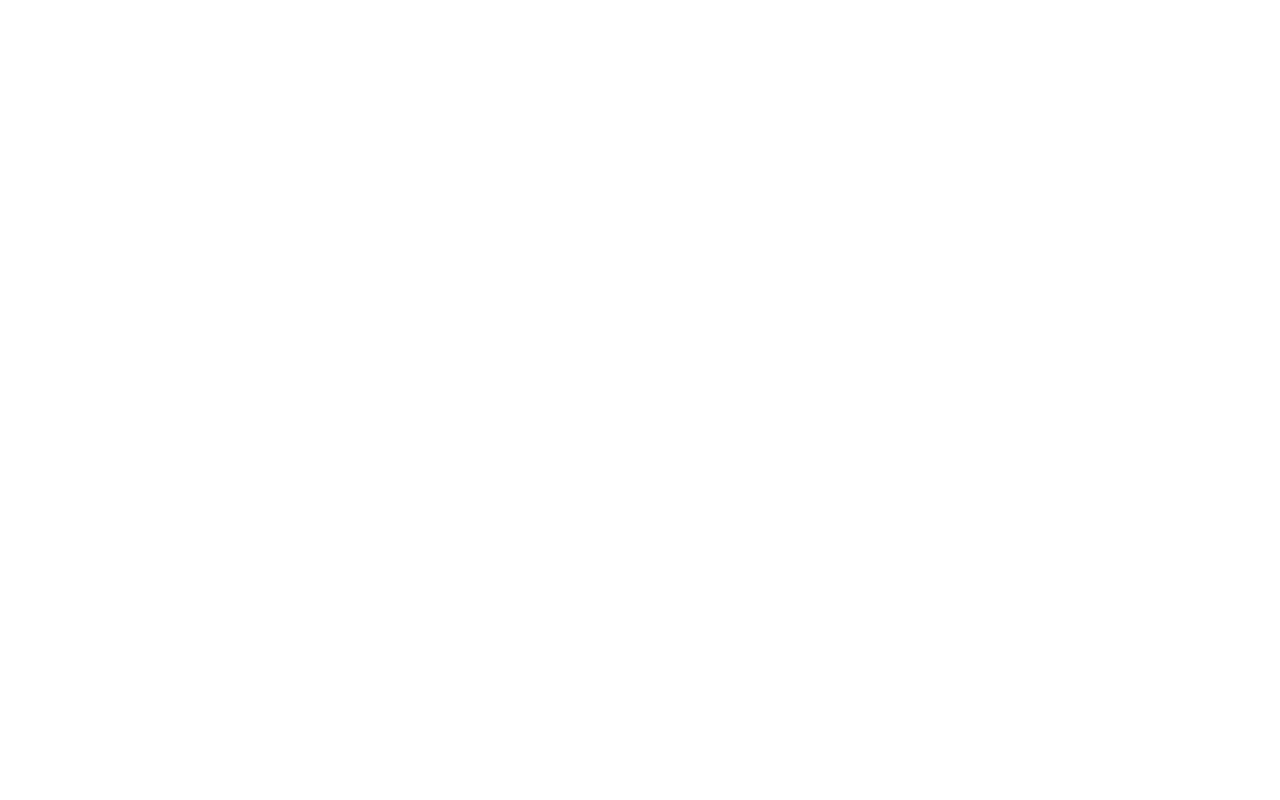
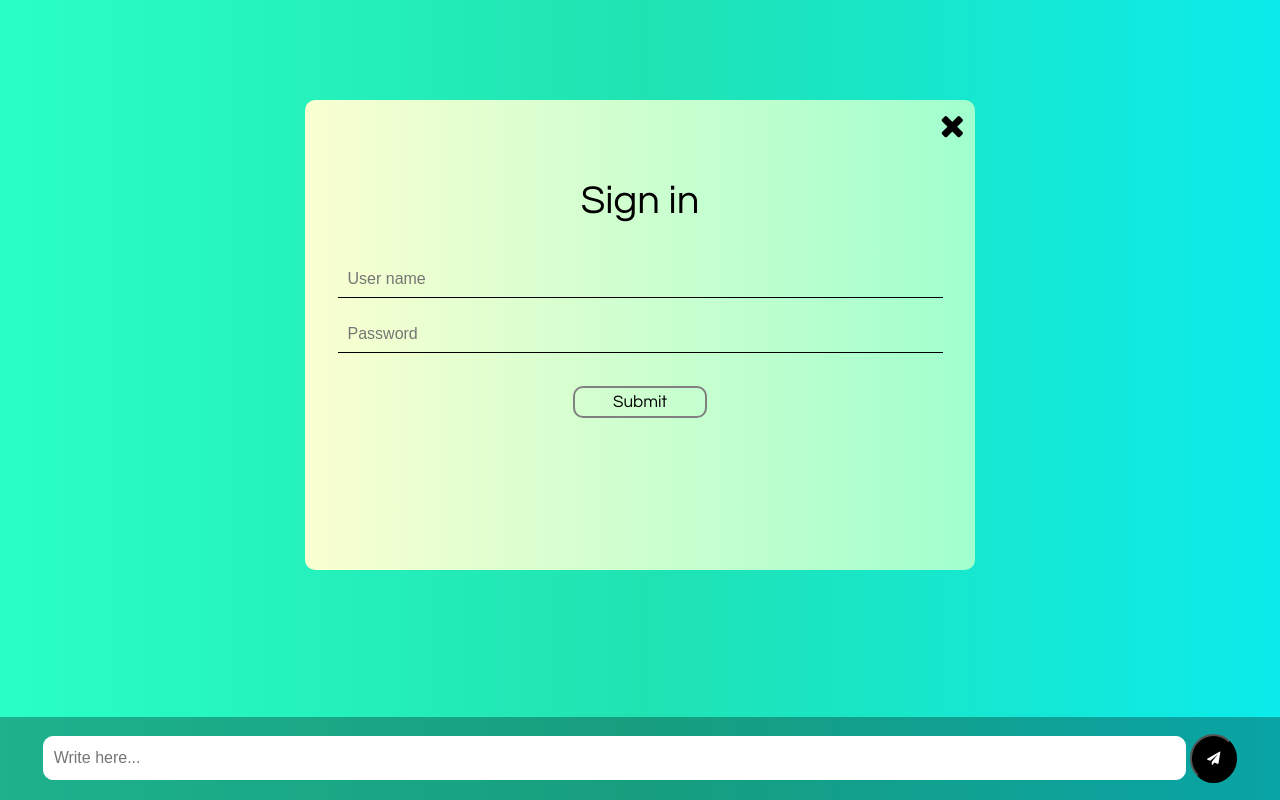
Before and after one commit to suyash-purwar/Chatter, a website: page public/index.html in a window 1280 px wide. Drawn offline with nearby package versions, Linux system fonts and the light colour scheme; no server answers.

Commit message:
Wrote the HTML and CSS part

```diff
--- /dev/null
+++ b/public/chat.js
@@ -0,0 +1,2 @@
+// Make Connection
+const socket = io.connect("http://localhost:3000");
--- a/public/index.html
+++ b/public/index.html
@@ -4,14 +4,62 @@
    <meta charset="UTF-8">
    <meta name="viewport" content="width=device-width, initial-scale=1.0">
    <meta http-equiv="X-UA-Compatible" content="ie=edge">
-   <link rel="stylesheet" href="https://stackpath.bootstrapcdn.com/bootstrap/4.1.0/css/bootstrap.min.css">
+   <script src="https://cdnjs.cloudflare.com/ajax/libs/socket.io/2.1.1/socket.io.js"></script>
+   <link rel = "stylesheet" href = "style.css">
+   <link rel="stylesheet" href="https://cdnjs.cloudflare.com/ajax/libs/font-awesome/4.7.0/css/font-awesome.min.css">
    <title>Chatter</title>
 </head>
-<body>
+<body onload="showPopUp()">
 
+   <div class = "superBox" id = "userBox">
+      <div class = "popUp_Box">
+         <div class="closeBut">
+            <i class = "fa fa-close fa-2x" onclick = "closePopUp()"></i>
+         </div>
+         <center class = "user-input-fields">
+            <p class = "sign_in">Sign in</p>
 
-   <script src="https://cdnjs.cloudflare.com/ajax/libs/jquery/3.3.1/jquery.min.js"></script>
+            <input class = "user_name" type = "text" placeholder = "User name" name = "user_name"/>
+
+            <br><br>
+
+            <input class = "user_password" type = "password" placeholder="Password" name = "user_password"/>
+
+            <div class = "submitBut" onclick = "verifyUser()">Submit</div>
+            </form>
+         </center>
+      </div>
+   </div>
+
+   <div class = "container">
+      <div class = "chat-window">
+         <div id = "output-msg" class = "output-window">
+
+         </div>
+         <div id = "input-window" class = "input-window">
+
+         </div>
+
+         <div class = "send-msg-area">
+            <div class = "input-container">
+               <span>
+                  <input type = "text" class = "msg-box" placeholder = "Write here..." name = "message" id = "message"/>
+                  <button type = "submit" class = "sending-button">
+                     <i class = "fa fa-send"></i>
+                  </button>
+               </span>
+            </div>
+         </div>
+      </div>
+   </div>
+
+   <!-- <script src="https://cdnjs.cloudflare.com/ajax/libs/jquery/3.3.1/jquery.min.js"></script>
    <script src="https://cdnjs.cloudflare.com/ajax/libs/popper.js/1.14.0/umd/popper.min.js"></script>
-   <script src="https://stackpath.bootstrapcdn.com/bootstrap/4.1.0/js/bootstrap.min.js"></script>
+   <script src="https://stackpath.bootstrapcdn.com/bootstrap/4.1.0/js/bootstrap.min.js"></script> -->
+   <script src="chat.js"></script>
+   <script>
+      showPopUp = () => document.getElementById('userBox').style.display = "block";
+      closePopUp = () => document.getElementById('userBox').style.display = "none";
+   </script>
 </body>
 </html>
--- a/public/style.css
+++ b/public/style.css
@@ -0,0 +1,183 @@
+body {
+   background: #0cebeb;  /* fallback for old browsers */
+   background: -webkit-linear-gradient(to right, #29ffc6, #20e3b2, #0cebeb);  /* Chrome 10-25, Safari 5.1-6 */
+   background: linear-gradient(to right, #29ffc6, #20e3b2, #0cebeb); /* W3C, IE 10+/ Edge, Firefox 16+, Chrome 26+, Opera 12+, Safari 7+ */
+
+}
+
+.container {
+   max-width: 960px;
+   margin: auto;
+   display: block;
+}
+
+p {
+   font-size: 18px;
+   color: black;
+   font-family: Verdana, Geneva, Tahoma, sans-serif;
+}
+
+.message-sender {
+   font-weight: bold;
+   color: rgba(0, 0, 0, 0.623);
+   font-family: 'Franklin Gothic Medium', 'Arial Narrow', Arial, sans-serif;
+}
+
+.chat-window {
+   display: grid;
+   grid-template-columns: 6fr 6fr;
+   grid-gap: 10px;
+}
+
+.message-box {
+   border: 1px solid lightgrey;
+   background-color: lightgrey;
+   padding: 15px;
+   border-radius: 10px;
+}
+
+.message-sub-box {
+   background-color: white;
+   padding: 2px;
+   border-radius: 10px;
+}
+
+.output-window > .message-box {
+   float: left;
+}
+
+.input-window > .message-box {
+   float: right;
+}
+
+.send-msg-area {
+   position: absolute;
+   right: 0;
+   bottom: 0;
+   left: 0;
+   padding: 1rem;
+   background-color: #05080f50;
+   text-align: center;
+}
+
+.input-container {
+   padding: 1px;
+}
+
+.msg-box {
+   border-radius: 10px;
+   outline: none;
+   width: 90%;
+   border:1px solid white;
+   color: rgba(0, 0, 0, 0.979);
+   padding: 12px 10px;
+   font-size: 16px;
+}
+
+button[class="sending-button"] {
+   outline: none;
+   border-color: black;
+   background-color: black;
+   cursor: pointer;
+   color: white;
+   padding: 15px;
+   border-radius: 100%;
+}
+
+button[class="sending-button"]:hover {
+   transform: rotate(360deg);
+   transition: .6s;
+}
+
+/* Styles for modal */
+.submitBut {
+   margin-top: 5%;
+   border: 2px solid grey;
+   cursor: pointer;
+   border-radius: 10px;
+   width: 120px;
+   font-family: 'Century Gothic';
+   font-size: 17px;
+   padding: 5px;
+ }
+
+.closeBut {
+   right: 10px;
+   color: black;
+   border-radius: 100%;
+   position: absolute;
+}
+
+.button {
+   position: absolute;
+   top: 10px;
+   right: 10px;
+   color: white;
+   border: 2px solid white;
+   border-radius: 20px;
+   padding: 8px;
+   cursor: pointer;
+}
+
+.button:hover, .button:active {
+   background-color: white;
+   color: black;
+}
+
+.button_text{
+   text-align: center;
+   cursor: pointer;
+   font-size: 19px;
+   font-family: 'Calibri Light', 'Century Gothic';
+}
+
+.superBox {
+   display:none;
+   position: fixed;
+   z-index: 1;
+   padding-top: 100px;
+   left: 0;
+   top: 0;
+   width: 100%;
+   height: 100%;
+   overflow: auto;
+}
+
+.popUp_Box{
+   background: #A1FFCE;  /* fallback for old browsers */
+   background: -webkit-linear-gradient(to right, #FAFFD1, #A1FFCE);  /* Chrome 10-25, Safari 5.1-6 */
+   background: linear-gradient(to right, #FAFFD1, #A1FFCE); /* W3C, IE 10+/ Edge, Firefox 16+, Chrome 26+, Opera 12+, Safari 7+ */
+
+   position: relative;
+   width: 650px;
+   height: 450px;
+   padding: 10px;
+   margin: auto;
+   border-radius: 10px;
+   animation-name: movePopUp;
+   animation-duration: .7s;
+}
+
+.user-input-fields {
+   top: 30px;
+   position: relative;
+}
+
+.user_name, .user_password {
+   outline: none;
+   width: 90%;
+   border-right: none;
+   border-top: none;
+   border-left: none;
+   background-color: transparent;
+   border-bottom:1px solid black;
+   color: rgba(0, 0, 0, 0.979);
+   padding: 9px 10px;
+   font-size: 16px;
+}
+
+.sign_in {
+   font-size: black;
+   font-family: Century Gothic;
+   font-size: 40px;
+}
```
Also changed, not shown: app.js (+6 -1 lines).
